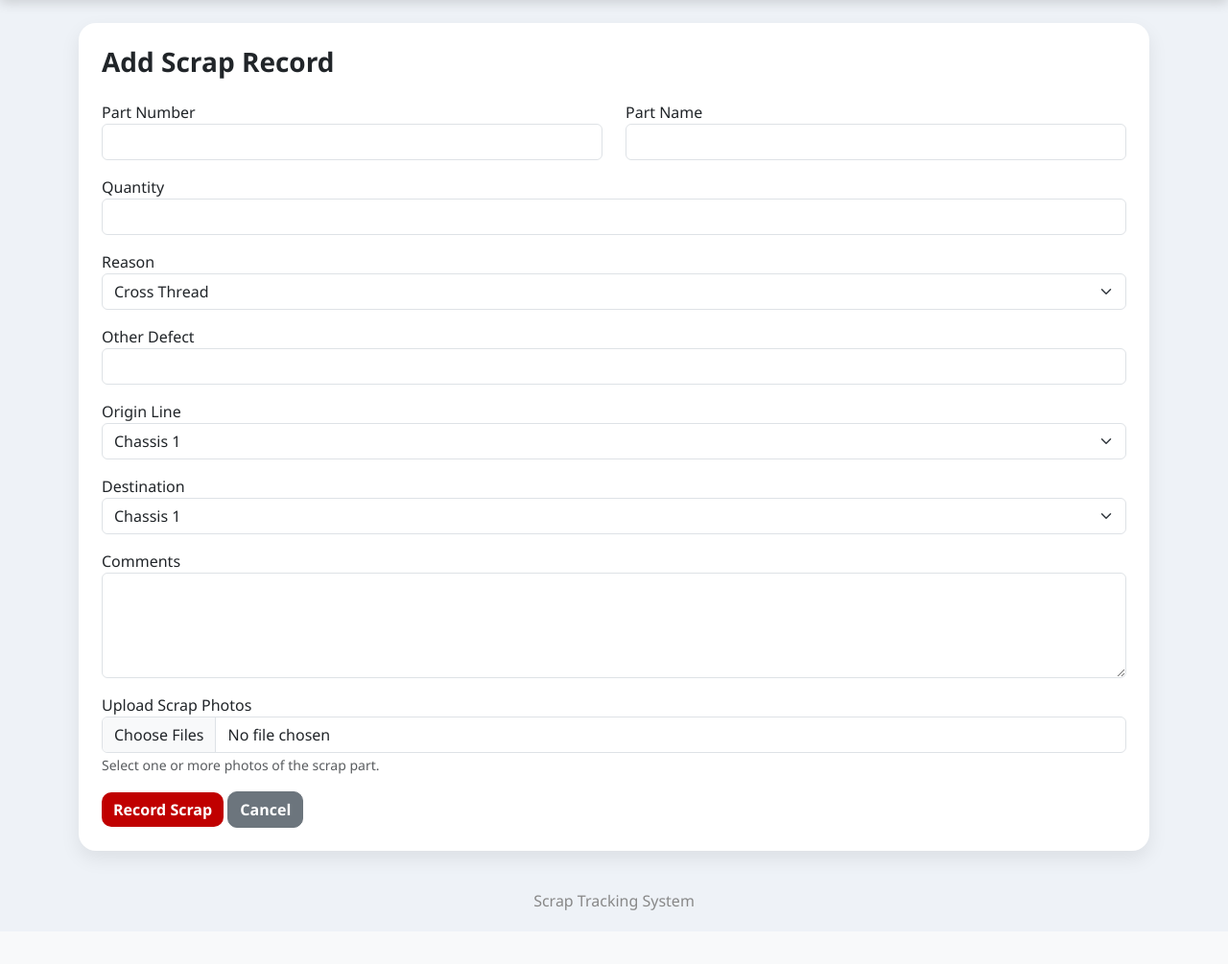
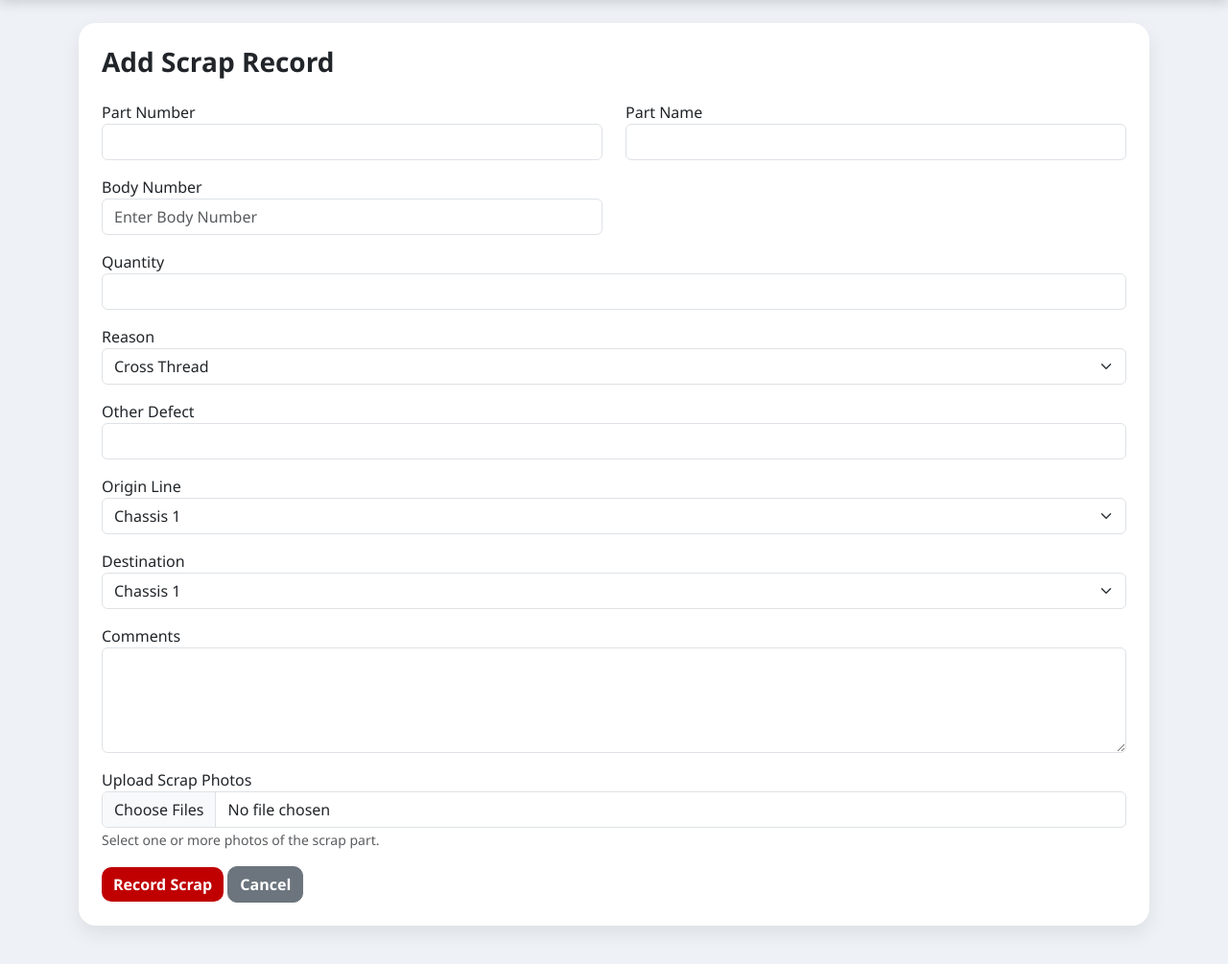
Before and after one commit to hgooders/SCRAP-TRACKER-V2, a Flask app: page /add-scrap in a window 1280 px wide. Shown: the part 60-1065 px from the top of the page at 96% size. Before the commit the page ends 1009 px from the top, so only its background shows below. Run offline with Flask 3, Linux system fonts and the light colour scheme; a user stored in the database is signed in.

Commit message:
Update add_scrap.html

```diff
--- a/templates/add_scrap.html
+++ b/templates/add_scrap.html
@@ -21,6 +21,16 @@
                 <label>Part Name</label>
                 <input type="text" name="part_name" class="form-control" required>
             </div>
+
+<div class="col-md-6 mb-3">
+    <label>Body Number</label>
+    <input
+        type="text"
+        name="body_number"
+        class="form-control"
+        placeholder="Enter Body Number"
+    >
+</div>
 
         </div>
 
```
